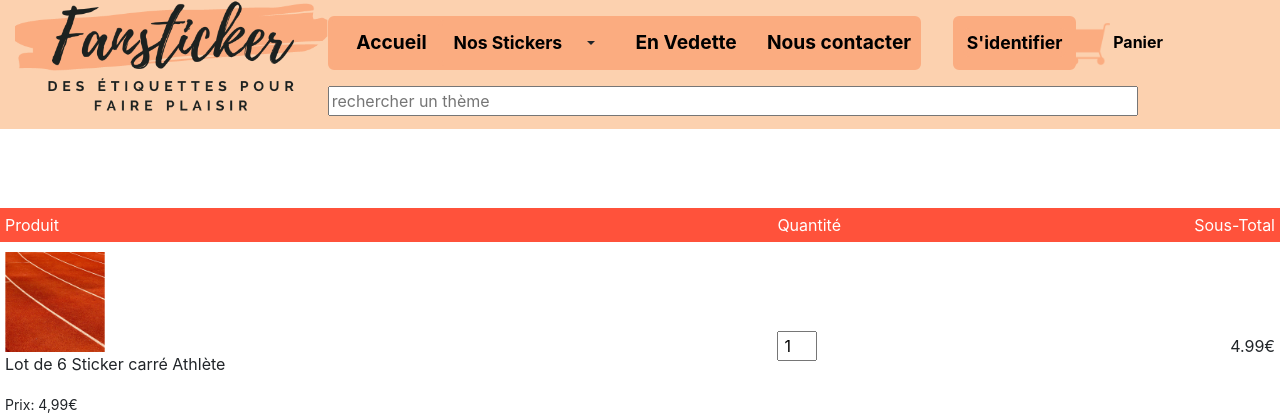
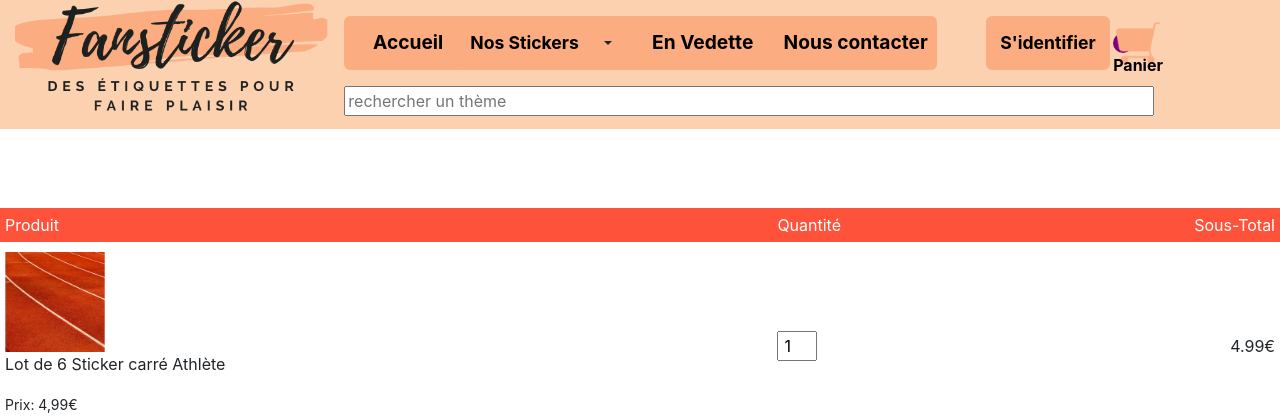
Before and after one commit to pierre-alexandre-detollenaere/Fansticker, a PHP site: page /view/panier2.php in a window 1280 px wide. Shown: the top 420 px of the page. Run offline with PHP 8.4, Linux system fonts and the light colour scheme; some libraries are stand-ins or nearby versions.

Commit message:
raccordement pages

```diff
--- /dev/null
+++ b/controller/panier2.php
@@ -0,0 +1,3 @@
+<?php
+
+include_once '../view/panier2.php';
--- a/css/header.css
+++ b/css/header.css
@@ -145,11 +145,27 @@ nav a {
     border-radius : 6px;
     text-decoration: none;
     background-color: transparent;
-    margin-top: 1rem;
+    margin-top: 2rem;
     margin-right: 3rem;
     font-weight: bold;
 }
 
+/*
+.bouton_panier {
+    margin: 20px;
+    width: fit-content;
+    position: relative;
+    text-decoration: none;
+    background-color: transparent;
+    border : 0px solid #fbac80;
+    color: #000000;
+    padding: 10px 50px;
+    border-radius: 6px;
+    font-size: 14px;
+    display: flex;
+    flex-direction: column;
+}
+*/
 .panier {
     height: 54px;
     width: 50px;
@@ -159,7 +175,21 @@ nav a {
     width: 810px;
 }
 
+/* nombre articles panier */
 
+span {
+    position: absoltue;
+    top: -9px;
+    right: -9px;
+    background-color: purple;
+    height: 20px;
+    width: 20px;
+    display: flex;
+    align-items: flex-start;
+    border-radius: 50%;
+    font-size: 12px;
+    color: #ffff;
+}
 
 
 /*color:
--- a/css/panier2.css
+++ b/css/panier2.css
@@ -62,6 +62,22 @@ th:last-child {
     text-align: right;
 }
 
+/* nombre articles panier */
+
+span {
+    position: absoltue;
+    top: -9px;
+    right: -9px;
+    background-color: purple;
+    height: 20px;
+    width: 20px;
+    display: flex;
+    align-items: center;
+    border-radius: 50%;
+    font-size: 12px;
+    color: #ffff;
+}
+
 /*---media query for less than 600 screen size---*/
 @media only screen and (max-width: 600px) {
     .row{
--- a/includes/header.php
+++ b/includes/header.php
@@ -43,7 +43,10 @@
     </div class="col-2">
     <div>
         <button type="button" class="bouton_panier">
-            <img class="panier" src=../images/panier_plein.png><a class="bouton_panier" href="../controller/panier2.php">Panier</a>
+            <span>
+            <img class="panier" src=../images/panier_plein.png>
+            </span>
+            <a class="bouton_panier" href="../controller/panier2.php">Panier</a>
         </button>
     </div>
 </header>
--- a/view/panier2.php
+++ b/view/panier2.php
@@ -14,8 +14,7 @@
     <script src="https://cdn.jsdelivr.net/npm/jquery@3.5.1/dist/jquery.slim.min.js" integrity="sha384-DfXdz2htPH0lsSSs5nCTpuj/zy4C+OGpamoFVy38MVBnE+IbbVYUew+OrCXaRkfj" crossorigin="anonymous"></script>
     <script src="https://cdn.jsdelivr.net/npm/popper.js@1.16.1/dist/umd/popper.min.js" integrity="sha384-9/reFTGAW83EW2RDu2S0VKaIzap3H66lZH81PoYlFhbGU+6BZp6G7niu735Sk7lN" crossorigin="anonymous"></script>
     <script src="https://cdn.jsdelivr.net/npm/bootstrap@4.6.2/dist/js/bootstrap.min.js" integrity="sha384-+sLIOodYLS7CIrQpBjl+C7nPvqq+FbNUBDunl/OZv93DB7Ln/533i8e/mZXLi/P+" crossorigin="anonymous"></script>
-    <link rel="stylesheet" href="https://cdn.jsdelivr.net/npm/bootstrap@4.6.2/dist/css/bootstrap.min.css" integrity="sha384-xOolHFLEh07PJGoPkLv1IbcEPTNtaed2xpHsD9ESMhqIYd0nLMwNLD69Npy4HI+N" crossorigin="anonymous">    <title>EN VEDETTE</title>
-
+    <link rel="stylesheet" href="https://cdn.jsdelivr.net/npm/bootstrap@4.6.2/dist/css/bootstrap.min.css" integrity="sha384-xOolHFLEh07PJGoPkLv1IbcEPTNtaed2xpHsD9ESMhqIYd0nLMwNLD69Npy4HI+N" crossorigin="anonymous">
     <link href="https://fonts.googleapis.com/css2?family=Poppins:wght@300;400;500;600;700&display=swap" rel="stylesheet">
     <link rel="stylesheet" href="https://stackpath.bootstrapcdn.com/font-awesome/4.6/css/font-awesome.min.css">
     <title>PANIER</title>
```
